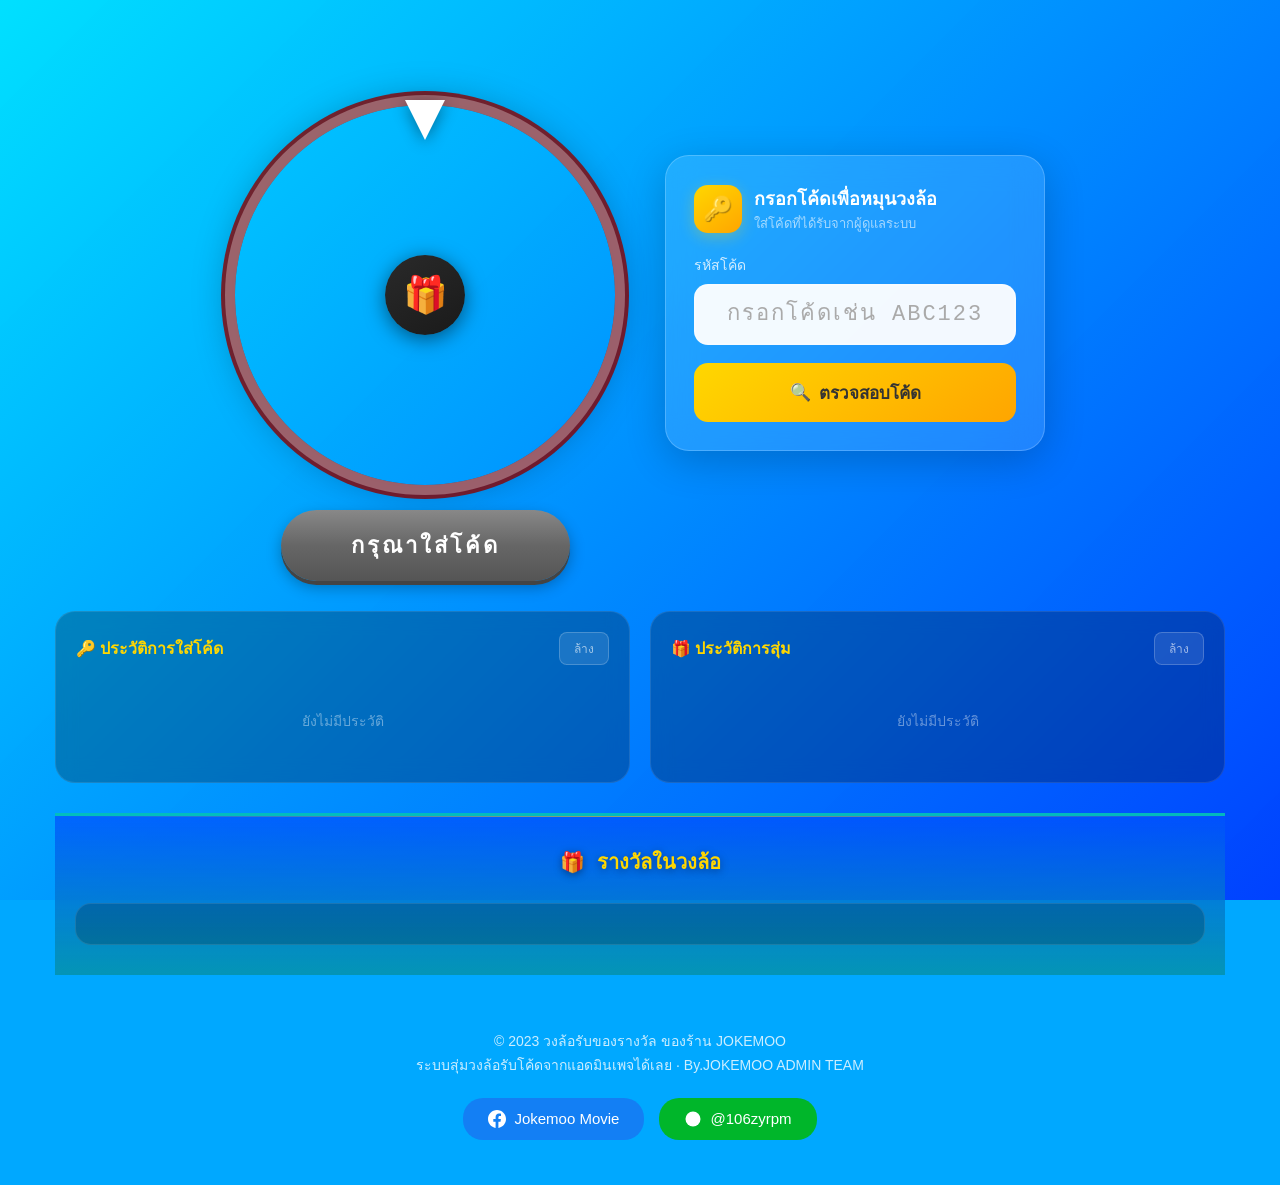
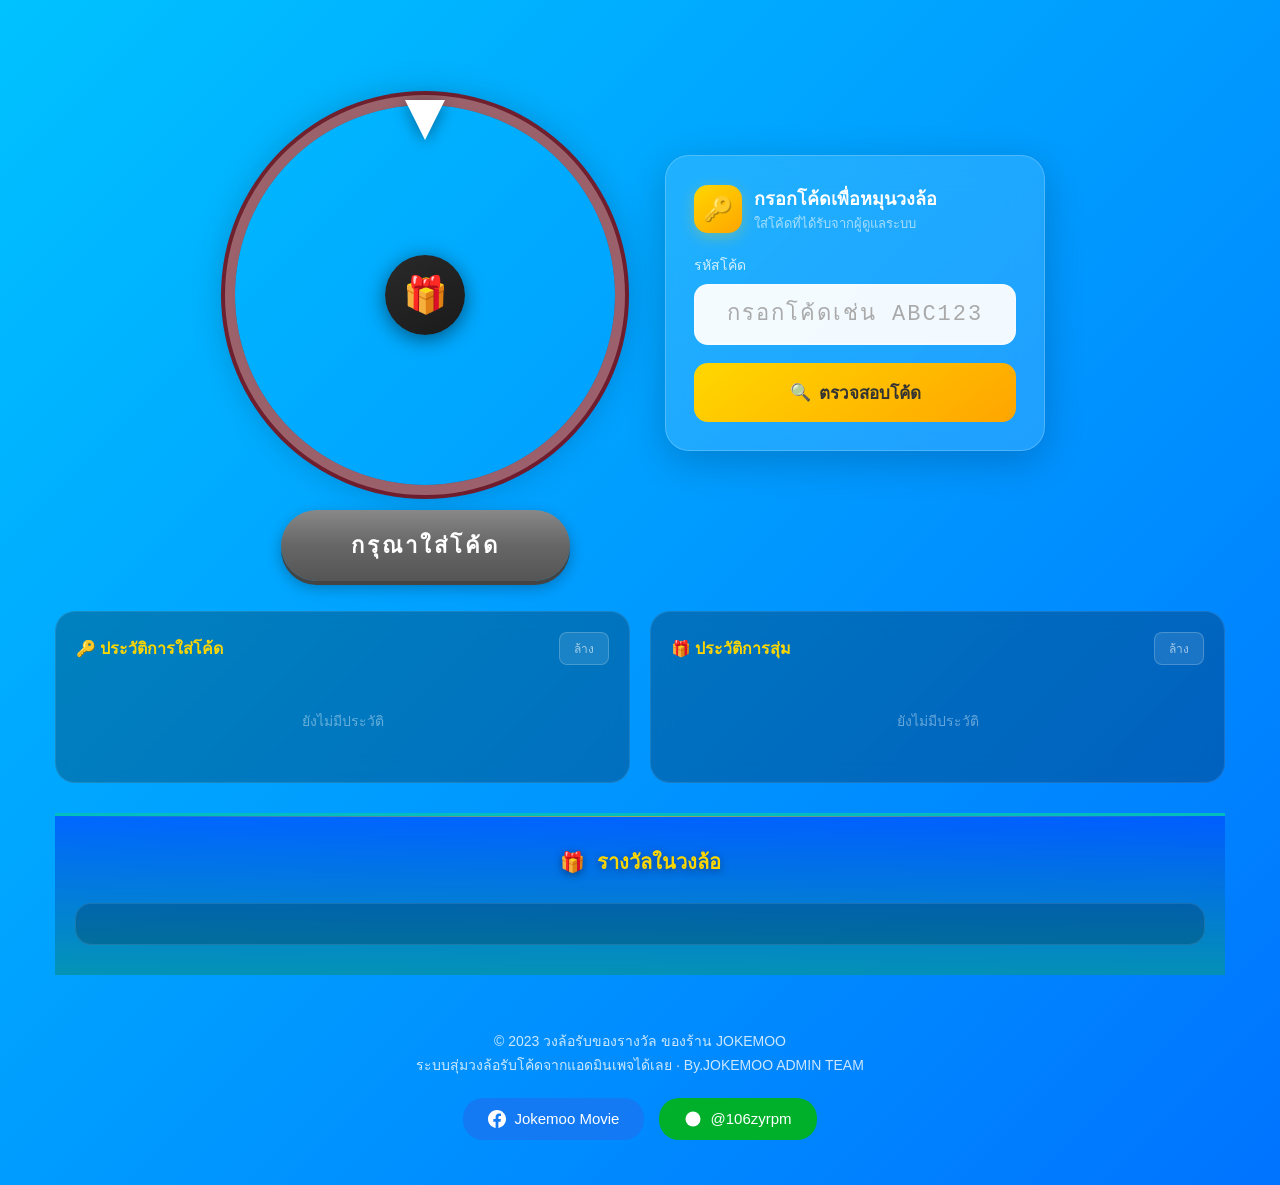

Update style.css

--- a/style.css
+++ b/style.css
@@ -19,7 +19,7 @@
             background-repeat: no-repeat;
             background-position: center;
             background-size: cover;
-            background-attachment: scroll;
+            background-attachment: fixed;
             min-height: 100vh;
             padding: 15px;
             -webkit-font-smoothing: antialiased;
@@ -38,32 +38,34 @@
         /* สำหรับแท็บเล็ต */
         @media (min-width: 769px) and (max-width: 1024px) {
             body {
-                background-attachment: scroll;
+                background-attachment: local;
                 background-image: url('./2.png');
+                background-position: top center;
+                background-size: cover;
             }
         }
 
-        /* สำหรับมือถือ (ไอโฟน 14 และอื่นๆ) */
+        /* สำหรับมือถือ (ไอโฟน 11 และขึ้นไป) */
         @media (max-width: 768px) {
             body {
-                background-attachment: scroll;
-                background-image: url('./2.png');
+                background-attachment: local;
+                background-image: url('./mobile.png');
                 background-size: cover;
                 background-position: top center;
-                background-repeat: repeat-y;
+                background-repeat: no-repeat;
             }
         }
 
         body::before {
             content: '';
-            position: fixed;
+            position: absolute;
             top: 0;
             left: 0;
             width: 100%;
             height: 100%;
-            background: linear-gradient(135deg, rgba(0, 255, 255, 0.64) 0%, rgba(0, 17, 255, 0.678) 100%);
+            background: linear-gradient(135deg, rgba(0, 255, 255, 0.3) 0%, rgba(0, 17, 255, 0.35) 100%);
             pointer-events: none;
-            z-index: -1;
+            z-index: 0;
         }
 
         .page-container {
@@ -72,6 +74,8 @@
             margin: 0 auto;
             padding: 0 15px;
             box-sizing: border-box;
+            position: relative;
+            z-index: 1;
         }
 
         .top-section {
@@ -830,6 +834,8 @@
         @media (max-width: 900px) {
             .page-container {
                 padding: 0 20px;
+                position: relative;
+                z-index: 1;
             }
 
             .top-section {
@@ -881,22 +887,24 @@
                 padding: 0;
                 padding-top: 0;
                 margin: 0;
-                background-attachment: scroll;
+                background-attachment: local;
                 background-size: cover !important;
                 background-position: top center !important;
-                background-repeat: repeat-y;
+                background-repeat: no-repeat;
                 display: flex;
                 flex-direction: column;
             }
 
             body::before {
-                background: linear-gradient(135deg, rgba(0, 255, 255, 0.5) 0%, rgba(0, 17, 255, 0.55) 100%);
+                background: linear-gradient(135deg, rgba(0, 255, 255, 0.15) 0%, rgba(0, 17, 255, 0.2) 100%);
             }
 
             .page-container {
                 padding: 0 12px;
                 flex: 1;
                 min-height: 100vh;
+                position: relative;
+                z-index: 1;
             }
 
             .top-section {
@@ -1029,6 +1037,8 @@
         @media (max-width: 360px) {
             .page-container {
                 padding: 0 10px;
+                position: relative;
+                z-index: 1;
             }
 
             .wheel-container {
